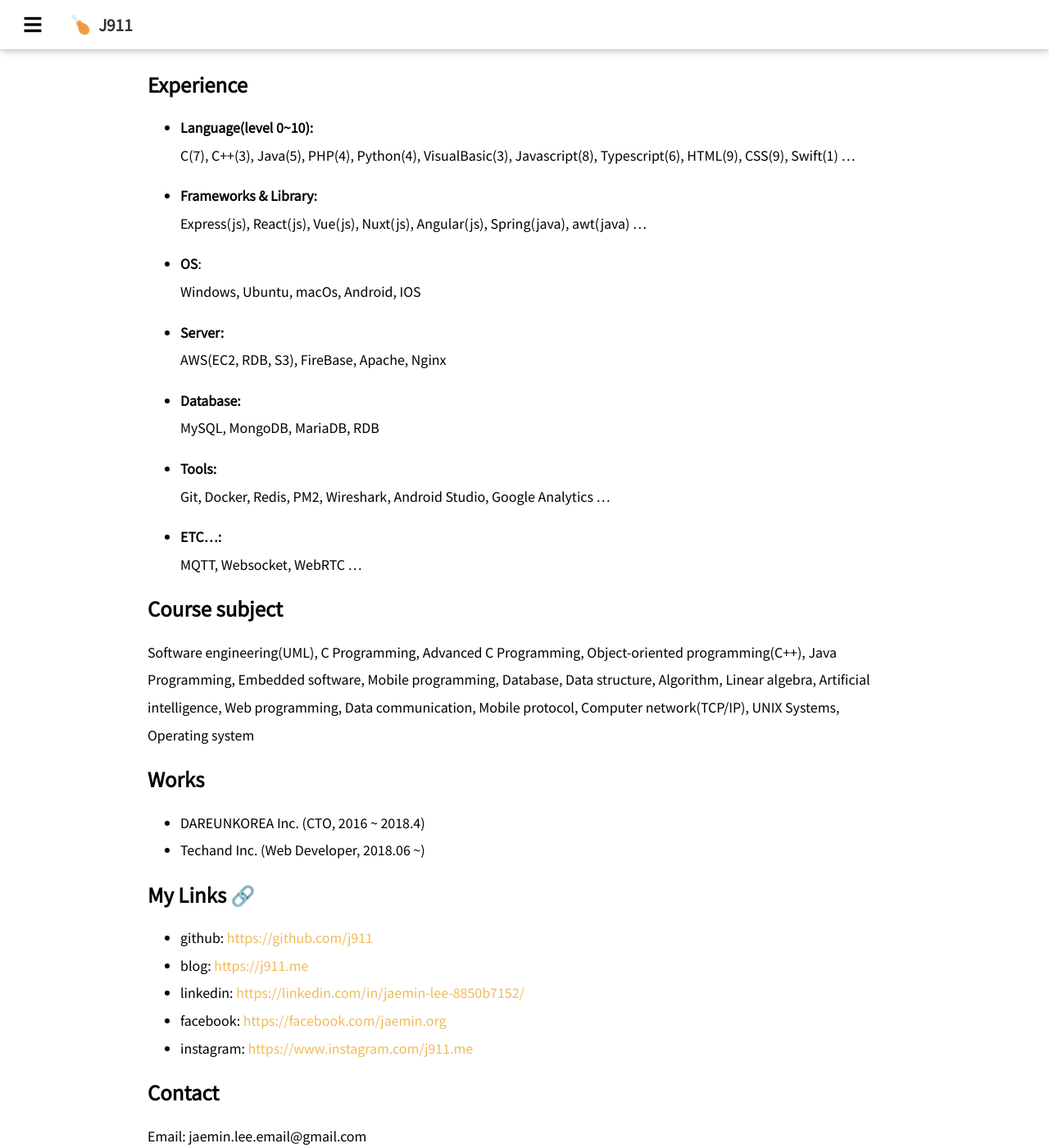
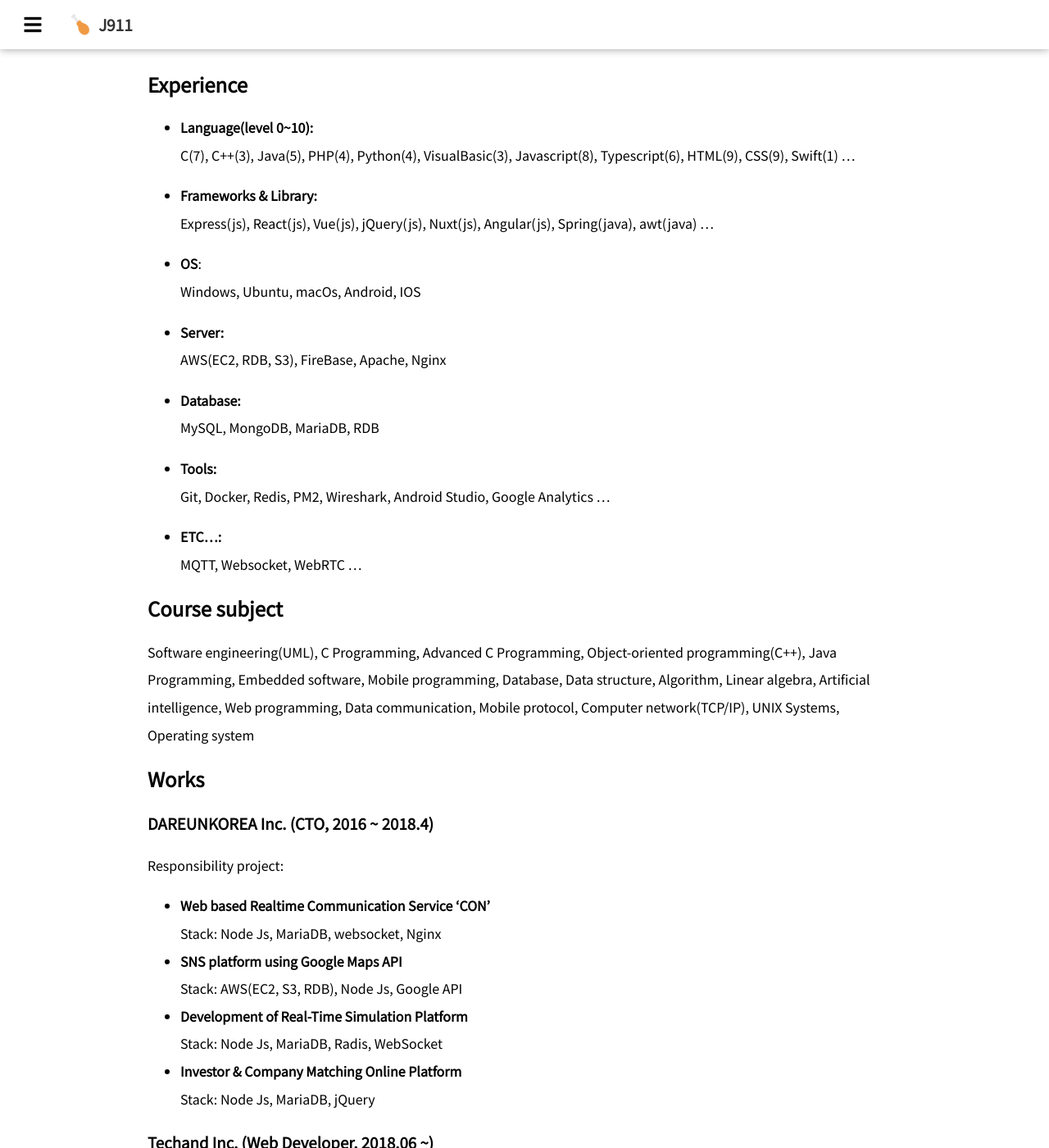
Before and after one commit to kmss1258/kmss1258.github.io, a Jekyll site: the page built from resume.md, in a window 1280 px wide and 1400 px high, scrolled down 2220 px. Shown: the whole window at 82% size. Built offline with Jekyll 4.4.1, drawn with Linux system fonts in a browser that asks for light colours; nearby versions of some CDN libraries; some of the changed text lies outside the part shown.

Commit message:
feat: add work information

```diff
--- a/resume.md
+++ b/resume.md
@@ -66,7 +66,7 @@ Hi, I'm  Jaemin Lee and Web Developer!
 C(7), C++(3), Java(5), PHP(4), Python(4), VisualBasic(3), Javascript(8), Typescript(6), HTML(9), CSS(9), Swift(1) ...
 
 - **Frameworks & Library:**
-Express(js), React(js), Vue(js), Nuxt(js), Angular(js), Spring(java), awt(java) ...
+Express(js), React(js), Vue(js), jQuery(js), Nuxt(js), Angular(js), Spring(java), awt(java) ...
 
 - **OS**:
 Windows, Ubuntu, macOs, Android, IOS
@@ -104,8 +104,21 @@ UNIX Systems,
 Operating system
 
 ## Works
-- DAREUNKOREA Inc. (CTO, 2016 ~ 2018.4)
-- Techand Inc. (Web Developer, 2018.06 ~)
+### DAREUNKOREA Inc. (CTO, 2016 ~ 2018.4)
+Responsibility project:
+- **Web based Realtime Communication Service ‘CON’**
+Stack: Node Js, MariaDB, websocket, Nginx
+- **SNS platform using Google Maps API**
+Stack: AWS(EC2, S3, RDB), Node Js, Google API
+- **Development of Real-Time Simulation Platform**
+Stack: Node Js, MariaDB, Radis, WebSocket
+- **Investor & Company Matching Online Platform**
+Stack: Node Js, MariaDB, jQuery
+
+### Techand Inc. (Web Developer, 2018.06 ~)
+project:
+- **Real-time home IoT control interface using MQTT**
+Stack: MQTT, Typescript, PostgreSQL
 
 ## My Links 🔗
 
```
